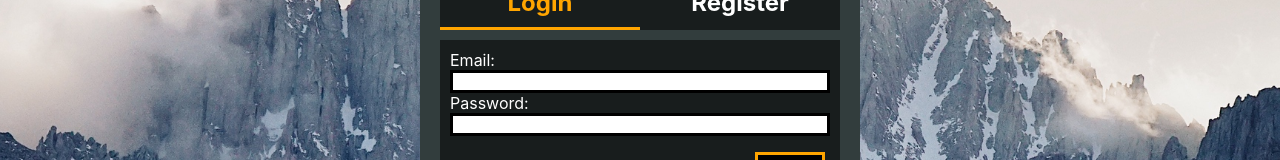
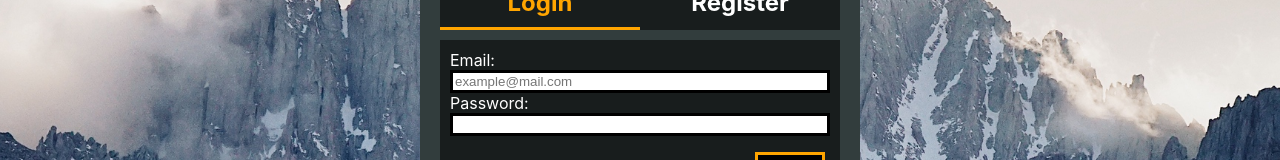
Before and after one commit to if-else-laurent/DeployedNewFront-, a React (Create React App) app: page /auth in a window 1280 px wide. Shown: the part 242-402 px from the top of the page. Built offline with nearby package versions, Linux system fonts and the light colour scheme.

Commit message:
add placeholder

```diff
--- a/src/components/addUser/AddUser.jsx
+++ b/src/components/addUser/AddUser.jsx
@@ -34,11 +34,11 @@ const AddUser = (props) => {
       <div className={AddUserStyle.inner}>
         <form onSubmit={handleSubmit}>
           <label htmlFor='name'> Name: </label>
-          <input type='text' name='name' onChange={(e) => setName(e.target.value)} />
+          <input type='text' name='name' placeholder='John' onChange={(e) => setName(e.target.value)} />
           <label htmlFor='email'> Username: </label>
-          <input type='text' name='username' onChange={(e) => setUsername(e.target.value)} />
+          <input type='text' name='username' placeholder='Mikito Mikado' onChange={(e) => setUsername(e.target.value)} />
           <label htmlFor='email'> Email: </label>
-          <input type='email' name='email' onChange={(e) => setEmail(e.target.value)} />
+          <input type='email' name='email' placeholder='example@mail.com' onChange={(e) => setEmail(e.target.value)} />
           <button className={AddUserStyle.button}> Add User </button>
           {/* <button onClick={() => setModal(true)}> ADD </button> */}
         </form>
--- a/src/pages/authPage/AuthPage.jsx
+++ b/src/pages/authPage/AuthPage.jsx
@@ -39,7 +39,7 @@ const AuthPage = (props) => {
         <div className={AuthPageStyle.inner}>
           <form onSubmit={handleSubmit} className={AuthPageStyle.form}>
             <label htmlFor='email'> Email: </label>
-            <input disabled={loginLoading} type='email' name='email' onChange={(e) => changeHandler(e)} />
+            <input disabled={loginLoading} placeholder='example@mail.com' type='email' name='email' onChange={(e) => changeHandler(e)} />
             <label htmlFor='password'> Password: </label>
             <input disabled={loginLoading} type='password' name='password' onChange={(e) => changeHandler(e)} />
             {(error || message) && <Message error={error} message={message} />}
--- a/src/pages/registerPage/RegisterPage.jsx
+++ b/src/pages/registerPage/RegisterPage.jsx
@@ -51,7 +51,7 @@ const RegisterPage = (props) => {
         <div className={RegisterPageStyle.inner}>
           <form onSubmit={handleSubmit} className={RegisterPageStyle.form}>
             <label htmlFor='email'> Email: </label>
-            <input disabled={loginLoading} type='email' name='email' onChange={(e) => changeHandler(e)} />
+            <input disabled={loginLoading} placeholder='example@mail.com' type='email' name='email' onChange={(e) => changeHandler(e)} />
             <label htmlFor='password'> Password: </label>
             <input disabled={loginLoading} type='password' name='password' onChange={(e) => changeHandler(e)} />
             <label htmlFor='password'> Confirm password: </label>
```
